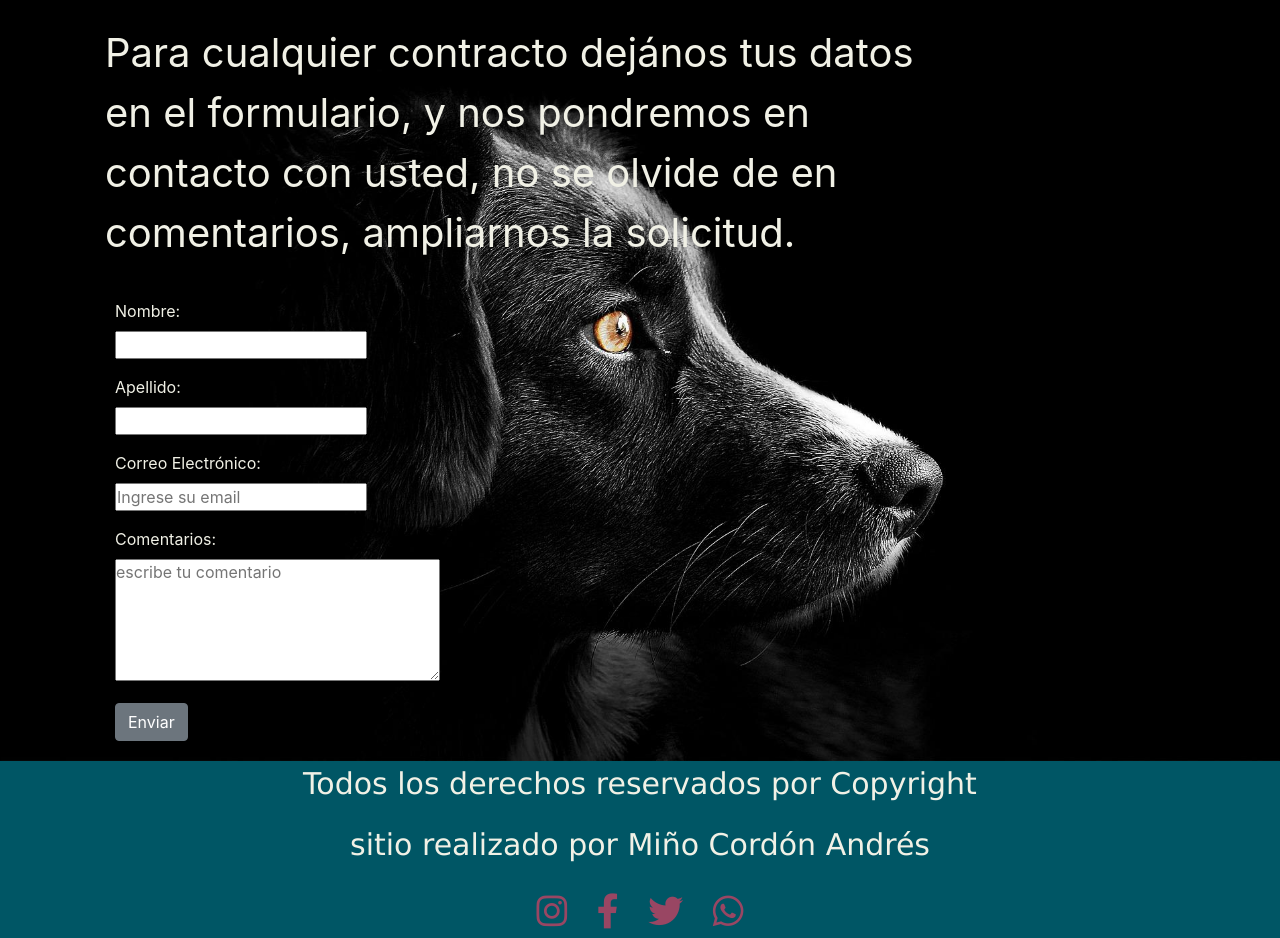
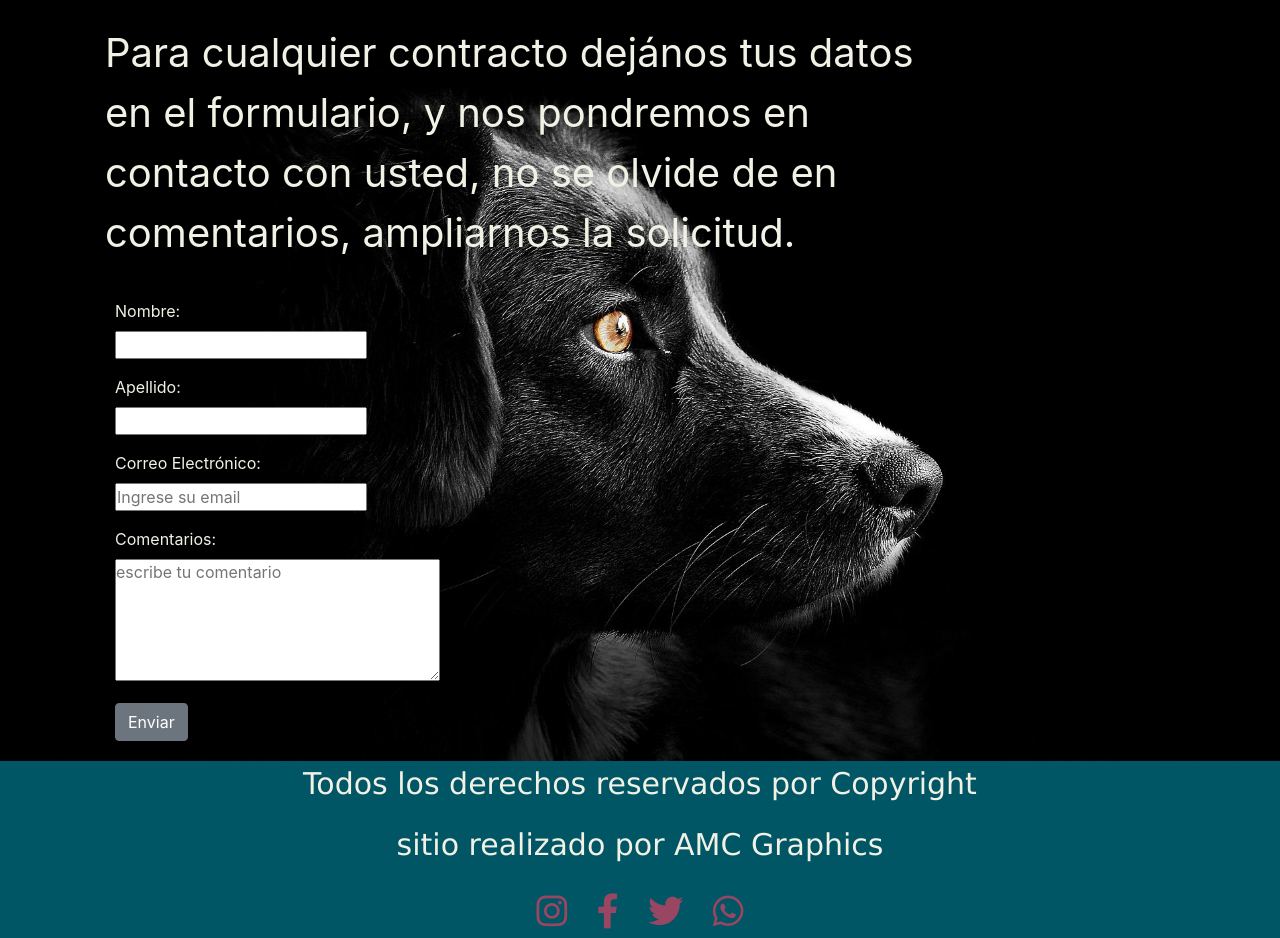
Before and after one commit to AndresjjMC/doggyNet, a plain HTML site: page pages/contacto.html in a window 1280 px wide. Shown: the part 237-1175 px from the top of the page. Drawn offline with nearby package versions, Linux system fonts and the light colour scheme.

Commit message:
Entrega final numero 3

```diff
--- a/pages/contacto.html
+++ b/pages/contacto.html
@@ -83,7 +83,7 @@
     <footer class="footer">
         <div class="derechos">
             <p>Todos los derechos reservados por Copyright</p>
-            <p>sitio realizado por Miño Cordón Andrés</p>
+            <p>sitio realizado por AMC Graphics</p>
         </div>
         <div class="redes">
             <nav>
```
Also changed, not shown: pages/galeria.html (+1 -1 lines), pages/nosotros.html (+1 -1 lines).
